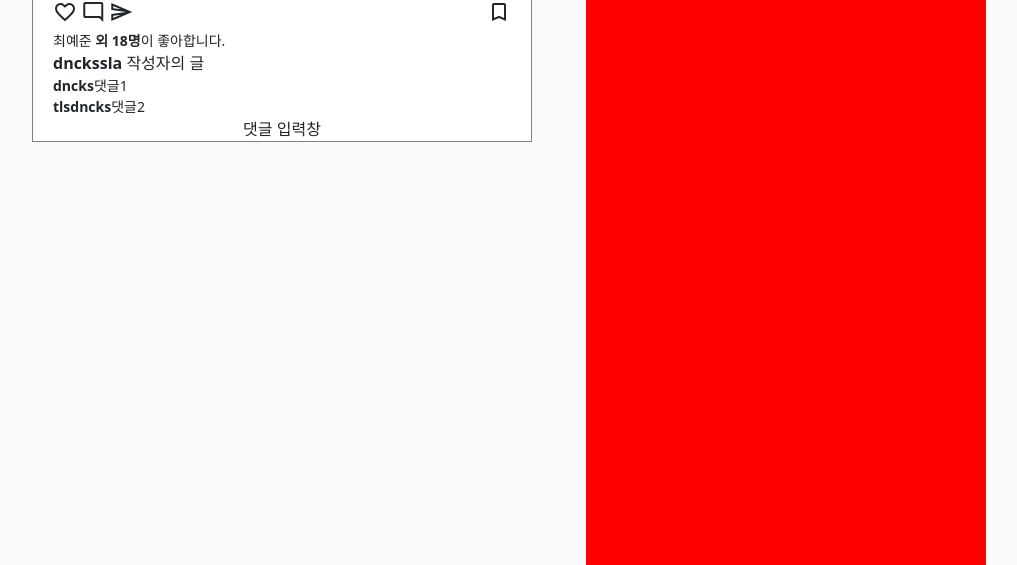
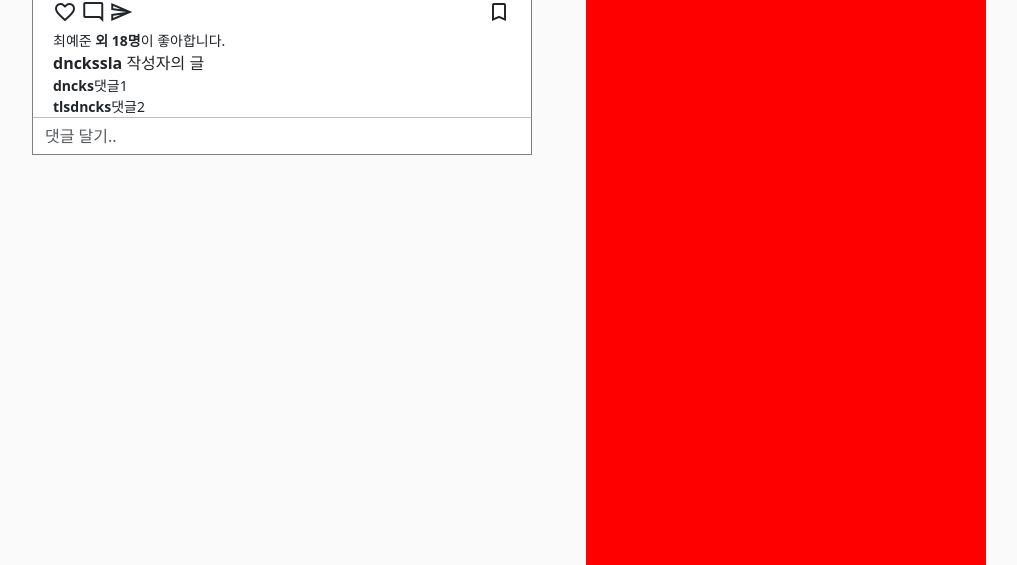
Before and after one commit to Woochan0510/SOFT, a Django app: page / in a window 1280 px wide. Shown: the part 495-1060 px from the top of the page, without its empty margins (208-1225 px from the left). Run offline with Django 5.2, Linux system fonts and the light colour scheme.

Commit message:
댓글 입력창 구현

```diff
--- a/templates/silvergram/main.html
+++ b/templates/silvergram/main.html
@@ -27,6 +27,12 @@
         width: 100%;
         height: 100%;
         object-fit: cover;
+      }
+
+      input:focus {
+        outline: none;
+        box-shadow: none;
+        border: none;
       }
     </style>
   </head>
@@ -150,7 +156,14 @@
           <div style="margin: 0 20px; text-align: left; font-size: 14px">
             <b>tlsdncks</b>댓글2
           </div>
-          <div>댓글 입력창</div>
+          <div style="border-top: 1px solid silver">
+            <input
+              type="email"
+              class="form-control"
+              style="box-shadow: none; border: none"
+              placeholder="댓글 달기.."
+            />
+          </div>
         </div>
       </div>
       <div
```
